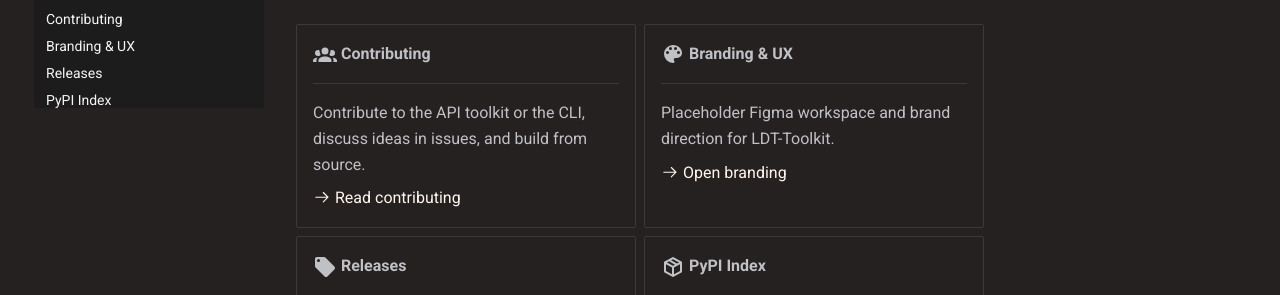
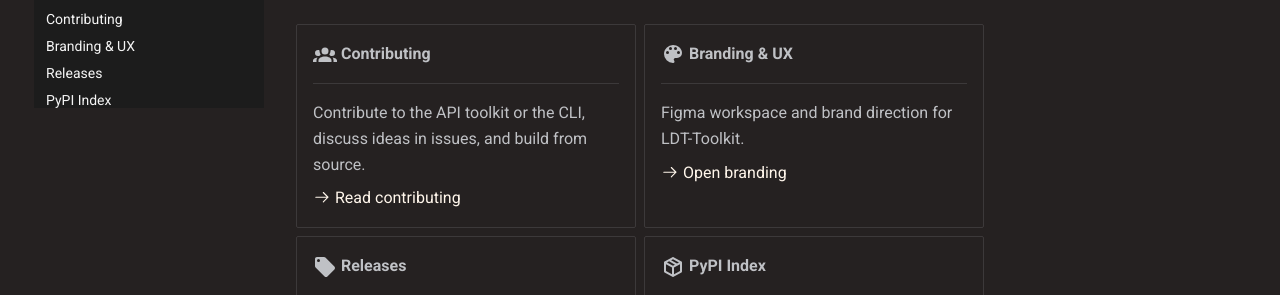
Before and after one commit to Longitudinal-Depression-Toolkit/ldt-toolkit, an MkDocs documentation site: the page built from docs/community-hub.md, in a window 1280 px wide. Shown: the part 204-499 px from the top of the page. Built offline with MkDocs 1.6.1 and Material for MkDocs 9.7.7, drawn with Linux system fonts in a browser that asks for light colours; plug-ins that fetch from the network failed and are left out; comment, search, counter and statistics services are not loaded.

Commit message:
fix(docs): remove useless words

```diff
--- a/docs/community-hub.md
+++ b/docs/community-hub.md
@@ -14,7 +14,7 @@
 
     ---
 
-    Placeholder Figma workspace and brand direction for LDT-Toolkit.
+    Figma workspace and brand direction for LDT-Toolkit.
 
     [:octicons-arrow-right-24: Open branding](BRANDING.md)
 
```
Also changed, not shown: docs/BRANDING.md (+5 -0 lines).
